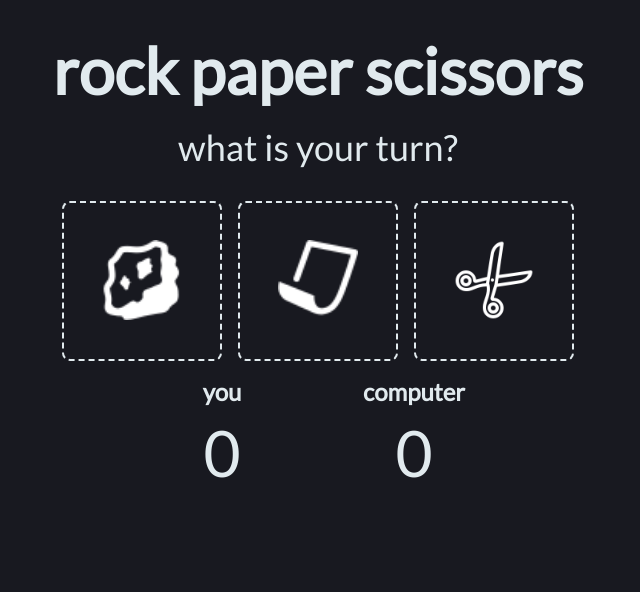
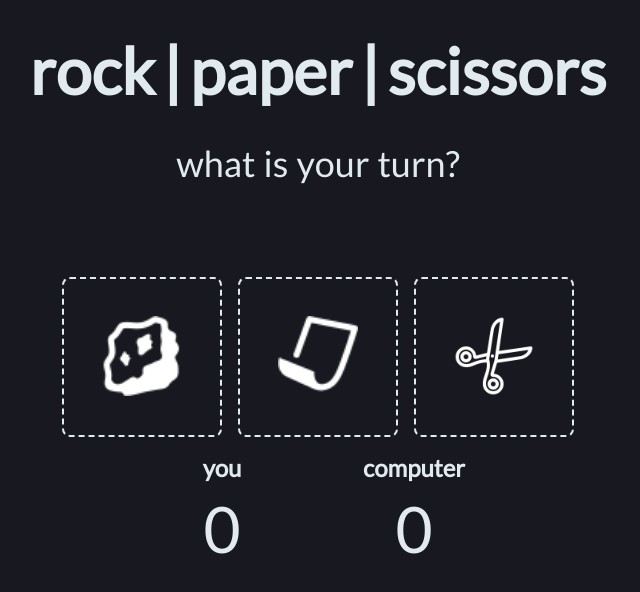
Before and after one commit to tynou/rock-paper-scissors, a plain HTML site: page index.html in a window 1280 px wide. Shown: the whole page, without its empty margins (322-962 px from the left). Drawn offline with Linux system fonts and the light colour scheme.

Commit message:
Updated the styling, removed redundant code

```diff
--- a/index.html
+++ b/index.html
@@ -12,7 +12,7 @@
         <div class="main-section">
             <div class="section wrapper">
                 <h1 class="game-title">rock paper scissors</h1>
-                <p class="round-outcome">what is your turn?</p>
+                <div class="round-outcome">what is your turn?</div>
                 <p class="round-text"></p>
                 <div class="game-container">
                     <div class="choices">
--- a/rps.js
+++ b/rps.js
@@ -1,24 +1,7 @@
-// const game = () => {
-//     let score = 0;
-
-//     for (let round = 1; round <= 5; round++) {
-//         const playerChoice = prompt("What is your turn? (rock/paper/scissors)");
-//         const computerChoice = getRandomChoice();
-
-//         const outcome = processRound(playerChoice, computerChoice);
-//         score += outcome.val;
-
-//         alert(outcome.msg)
-//     }
-
-//     const message = score < 0 ? "You lost!" : (score > 0 ? "You won!" : "It's a tie! -_-");
-//     console.log(message);
-//     alert(message);
-// }
-// game();
-
 let scores = {"player": 0, "computer": 0};
 const names = {"r": "rock", "p": "paper", "s": "scissors"};
+
+let animStoppers = {};
 
 const getRandomChoice = () => {
     return ["r", "p", "s"][Math.floor(Math.random() * 3)];
@@ -41,17 +24,17 @@ const playRound = (playerChoice) => {
     switch (outcome) {
         case -1:
             scores.computer += 1;
-            roundOutcome.textContent = "you lost!"
-            roundText.textContent = `${names[playerChoice]} loses to ${names[computerChoice]}`
+            typeText(roundOutcome, "you lost!");
+            typeText(roundText, `${names[playerChoice]} loses to ${names[computerChoice]}`);
             break;
         case 0:
-            roundOutcome.textContent = "it's a tie!"
-            roundText.textContent = `${names[playerChoice]} ties with ${names[computerChoice]}`
+            typeText(roundOutcome, "it's a tie!");
+            typeText(roundText, `${names[playerChoice]} ties with ${names[computerChoice]}`);
             break;
         case 1:
             scores.player += 1;
-            roundOutcome.textContent = "you won!"
-            roundText.textContent = `${names[playerChoice]} defeats ${names[computerChoice]}`
+            typeText(roundOutcome, "you won!");
+            typeText(roundText, `${names[playerChoice]} defeats ${names[computerChoice]}`);
             break;
     }
     updateScore();
@@ -62,14 +45,16 @@ const playRound = (playerChoice) => {
 };
 
 const finishGame = (playerWon) => {
-    endMessage.textContent = `you ${playerWon ? "won" : "lost"}!`
+    typeText(endMessage, `you ${playerWon ? "won" : "lost"}!`);
 
     overlay.classList.add("active");
     modal.classList.add("active");
 }
 
 const startGame = () => {
-    roundOutcome.textContent = "what is your turn?";
+    typeText(gameTitle, "rock | paper | scissors", 30);
+    typeText(roundOutcome, "what is your turn?");
+
     roundText.textContent = "";
 
     scores.player = 0;
@@ -80,10 +65,40 @@ const startGame = () => {
     modal.classList.remove("active");
 };
 
-const restart = () => {
+const typeText = (element, text, interval=20) => {
+    if (animStoppers[element]) {
+        animStoppers[element]();
+    }
 
+    element.innerHTML = "";
+
+    const onTick = () => {
+        const span = document.createElement("span");
+        span.setAttribute("class", `letter ${i % 2 === 0 ? "effect1" : "effect2"}`)
+        span.innerText = text[i];
+        element.appendChild(span);
+
+        setTimeout(() => {span.classList.remove("effect1"); span.classList.remove("effect2")}, interval-10);
+
+        i++
+        if (i === text.length) {
+            endTimer();
+            return;
+        }
+    };
+
+    const endTimer = () => {
+        clearInterval(typewriterTimer);
+        animStoppers[element] = null;
+    };
+
+    let i = 0;
+    let typewriterTimer = setInterval(onTick, interval);
+
+    animStoppers[element] = endTimer;
 };
 
+const gameTitle = document.querySelector(".game-title");
 const playerScore = document.querySelector(".player-score .score-count");
 const computerScore = document.querySelector(".computer-score .score-count");
 const roundOutcome = document.querySelector(".round-outcome");
--- a/style.css
+++ b/style.css
@@ -40,7 +40,7 @@ body {
 .main-section .section {
     display: flex;
     flex-direction: column;
-    gap: var(--space-2);
+    gap: var(--space-3);
 }
 
 .game-title {
@@ -53,6 +53,7 @@ body {
     font-size: var(--font-s-2);
     font-weight: 300;
     text-align: center;
+    height: var(--font-s-2);
 }
 
 .game-container {
@@ -178,3 +179,17 @@ img {
 .overlay.active {
     display: block;
 }
+
+.letter {
+    min-width: 8px;
+    display: inline-block;
+    transition: 200ms;
+}
+
+.effect1 {
+    transform: translate(0, -40%) rotate(-16deg) scale(0.75);
+}
+
+.effect2 {
+    transform: translate(0, 40%) rotate(16deg) scale(0.75);
+}
```
